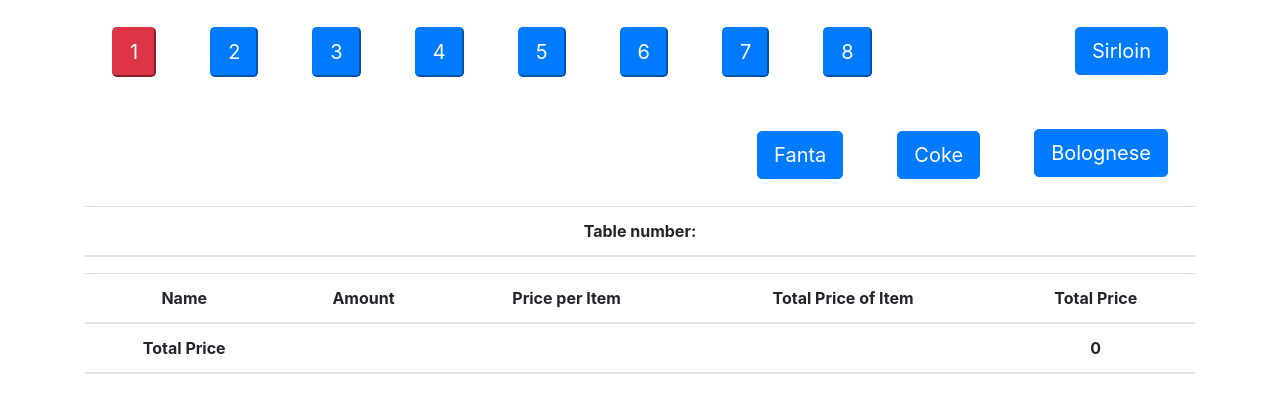
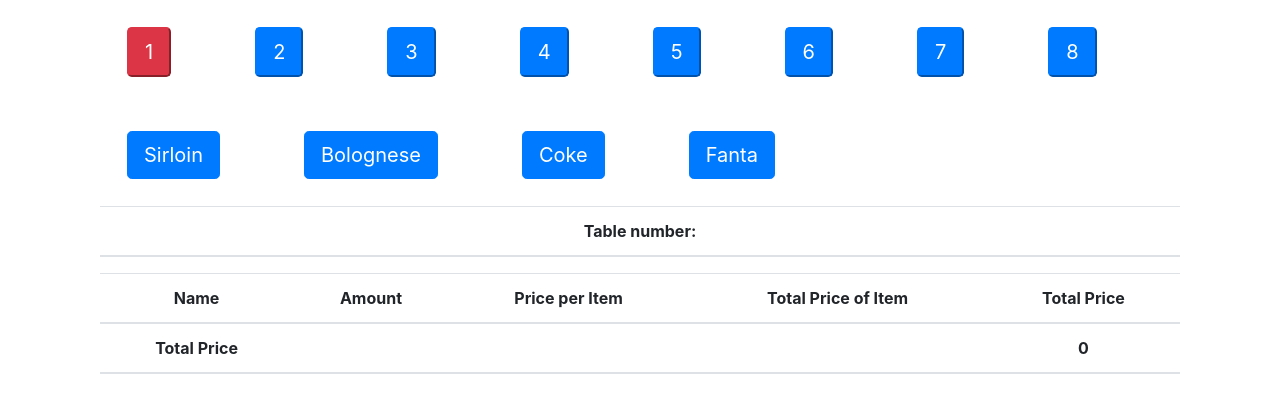
Before and after one commit to Mpinan/POS_system, a React (Create React App) app in the folder pos/: page / in a window 1280 px wide. Shown: the top 412 px of the page. Built offline with nearby package versions, Linux system fonts and the light colour scheme; the HTML template or start-up script is replaced by a standard one.

Commit message:
Fixed layout

```diff
--- a/pos/src/App.js
+++ b/pos/src/App.js
@@ -3,7 +3,7 @@ import React, { Component } from "react";
 import DinningTable from "./Components/Table/table";
 import Menu from "./Components/Item/src/menu";
 import "./App.css";
-import { Container } from "reactstrap";
+import { Container, Row, Col } from "reactstrap";
 import ItemsList from "./Components/Item/src/itemsList";
 
 class App extends Component {
@@ -71,29 +71,39 @@ class App extends Component {
     const { listOfTables, listItems } = this.state;
 
     return (
-      <div className="App">
+      <Container className="App">
         <Container>
+          <Row className="text-center">
             {listOfTables.map((table) => (
-            <div style={{ margin: "2px", float: "left" }}>
+              <div style={{ margin: "2px" }}>
+                <Col xs="6" sm="4">
                   <DinningTable
-                onClickSelectTable={() => this.onClickChangeTableList(table.id)}
+                    onClickSelectTable={() =>
+                      this.onClickChangeTableList(table.id)
+                    }
                     id={table.id}
                     number={table.number}
                     items={table.items}
                     totalPrice={table.totalPrice}
                   />
+                </Col>
               </div>
             ))}
+          </Row>
         </Container>
         <Container>
+          <Row>
             {listItems.map((item) => (
               <div
                 className="text-center"
                 style={{ margin: "2px", float: "right" }}
               >
+                <Col xs="4" sm="4">
                   <Menu key={item.id} name={item.name} price={item.price} />
+                </Col>
               </div>
             ))}
+          </Row>
         </Container>
         <Container>
           <ItemsList
@@ -102,7 +112,7 @@ class App extends Component {
             totalPrice={this.state.totalPrice}
           ></ItemsList>
         </Container>
-      </div>
+      </Container>
     );
   }
 }
```
Lines whose indentation alone changed are shown as unchanged.
